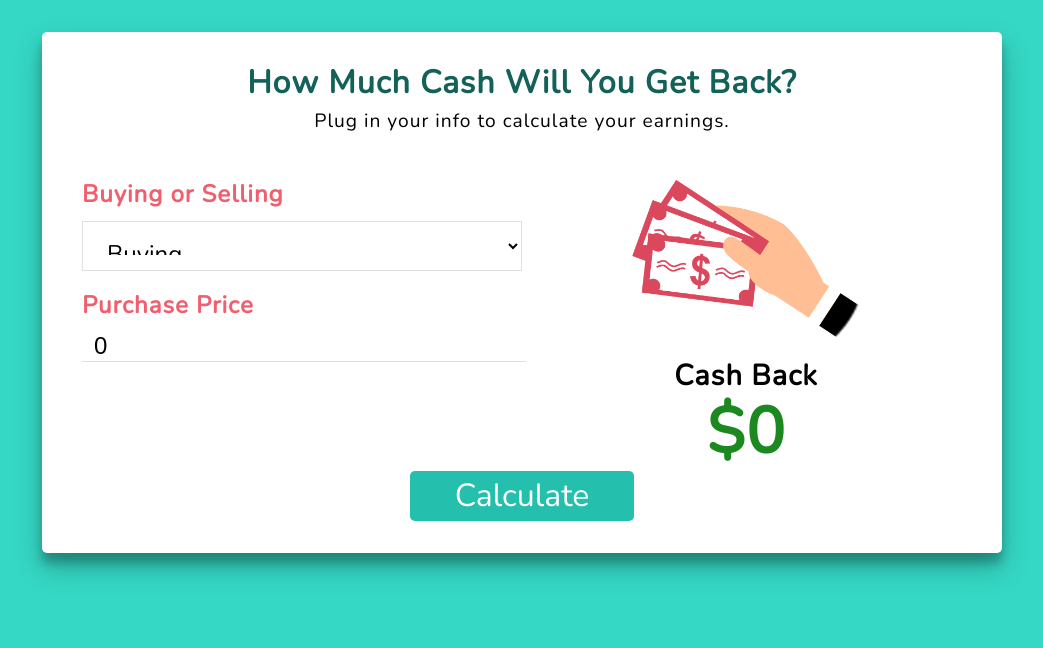
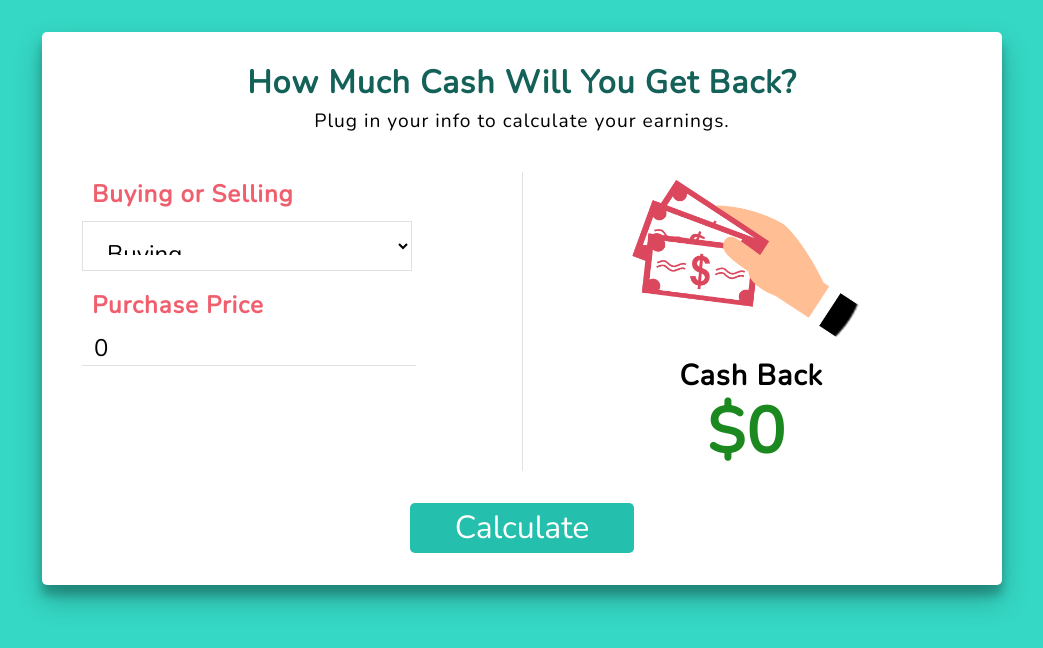
Before and after one commit to Ly900/cash-calculator, a PHP site: page / in a window 1280 px wide. Shown: the top 648 px of the page, without its empty margins (118-1161 px from the left). Run offline with PHP 8.4, Linux system fonts and the light colour scheme; some libraries are stand-ins or nearby versions.

Commit message:
remove spacey class and add border between results blocks

```diff
--- a/app.js
+++ b/app.js
@@ -172,14 +172,12 @@ class CashCalcForm extends React.Component {
 			</div>
 		}
 
-		let resultsWrapperClass = buyingOrSelling === "both" ? " cash-calc__inputs-results-wrapper_spacey" : "";
-
 		return(
 
 			<div className="cash-calc__form-container">
 				<form className="cash-calc__form" onSubmit={this.handleSubmit}>
 
-					<div className={`cash-calc__inputs-results-wrapper${resultsWrapperClass}`}>
+					<div className={`cash-calc__inputs-results-wrapper`}>
 
 						<div class="cash-calc__form-block cash-calc__inputs-block">
 
--- a/style.css
+++ b/style.css
@@ -46,25 +46,33 @@ body {
     margin-bottom: 2em; }
   .cash-calc__form-container {
     background: white; }
+  .cash-calc__form-block:last-child {
+    border-left: 1px solid #E0E0E0; }
+  @media screen and (min-width: 780px) {
+    .cash-calc__form-block {
+      flex: 1; } }
   .cash-calc__form-item {
     display: block;
     margin-bottom: .5em; }
   .cash-calc__form-label, .cash-calc__cash-back-text {
     font-weight: bolder;
     font-size: 1.5rem;
-    color: #F05F6E; }
+    color: #F05F6E;
+    text-indent: 10px; }
+  .cash-calc__form-select, .cash-calc__form-input {
+    width: 95%;
+    font-size: 1.5rem;
+    font-family: 'Nunito', sans-serif; }
+    @media screen and (min-width: 780px) {
+      .cash-calc__form-select, .cash-calc__form-input {
+        width: 75%; } }
   .cash-calc__form-select {
-    font-family: 'Nunito', sans-serif;
     height: 50px;
-    width: 100%;
-    font-size: 1.5rem;
     padding: 15px;
     background: none;
     border-color: #E0E0E0;
     text-indent: 5px; }
   .cash-calc__form-input {
-    width: 100%;
-    font-size: 1.5rem;
     border: none;
     border-bottom: 1px solid #E0E0E0;
     text-indent: 10px; }
@@ -72,9 +80,11 @@ body {
     max-width: 300px; }
   .cash-calc__inputs-results-wrapper {
     display: flex;
-    flex-direction: column; }
-    .cash-calc__inputs-results-wrapper_spacey {
-      margin-bottom: 2em; }
+    flex-direction: column;
+    margin-bottom: 2em; }
+    @media screen and (min-width: 780px) {
+      .cash-calc__inputs-results-wrapper {
+        flex-direction: row; } }
   .cash-calc__results {
     text-align: center; }
   .cash-calc__input-section {
@@ -107,11 +117,4 @@ body {
     font-weight: bolder;
     color: #1B891F; }
 
-@media screen and (min-width: 780px) {
-  .cash-calc__inputs-results-wrapper {
-    flex-direction: row; }
-
-  .cash-calc__form-block {
-    flex: 1; } }
-
 /*# sourceMappingURL=style.css.map */
--- a/style.scss
+++ b/style.scss
@@ -61,10 +61,15 @@ body {
 		margin-bottom: 2em;
 	}
 	&__form-container {
-		// border: 1px solid blue;
-		// max-width: 1120px;
-		// margin: 0 auto;
 		background: $formColor;
+	}
+	&__form-block {
+		&:last-child {
+			border-left: 1px solid $gray;
+		}
+		@media screen and (min-width: 780px) {
+			flex: 1;
+		}
 	}
 	&__form-item {
 		display: block;
@@ -74,20 +79,25 @@ body {
 		font-weight: bolder;
 		font-size: 1.5rem;
 		color: $secondaryColor;
+		text-indent: 10px;
+	}
+	&__form-select,
+	&__form-input {
+		width: 95%;
+		font-size: 1.5rem;
+		font-family: 'Nunito', sans-serif;
+		@media screen and (min-width: 780px) {
+			width: 75%;
+		}
 	}
 	&__form-select {
-		font-family: 'Nunito', sans-serif;
 		height: 50px;
-		width: 100%;
-		font-size: 1.5rem;
     padding: 15px;
 		background: none;
 		border-color: $gray;
 		text-indent: 5px;
 	}
 	&__form-input {
-		width: 100%;
-		font-size: 1.5rem;
 		border: none;
 		border-bottom: 1px solid $gray;
 		text-indent: 10px;
@@ -98,8 +108,9 @@ body {
 	&__inputs-results-wrapper {
 		display: flex;
 		flex-direction: column;
-		&_spacey {
-			margin-bottom: 2em;
+		margin-bottom: 2em;
+		@media screen and (min-width: 780px) {
+			flex-direction: row;
 		}
 	}
 	&__results {
@@ -143,12 +154,3 @@ body {
 		color: $green;
 	}
 }
-
-@media screen and (min-width: 780px) {
-	.cash-calc__inputs-results-wrapper {
-		flex-direction: row;
-	}
-	.cash-calc__form-block {
-		flex: 1;
-	}
-}
```
Also changed, not shown: selling.png (added).
